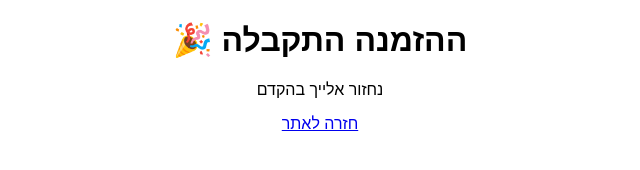
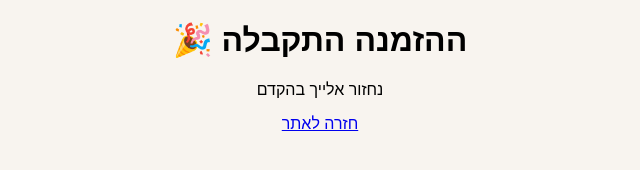
Before and after one commit to margalite95/wig-site, a plain HTML site: page thank-you.html in a window 1280 px wide. Shown: the whole page, without its empty margins (320-960 px from the left). Drawn offline with Linux system fonts and the light colour scheme.

Commit message:
Update thank-you.html

```diff
--- a/thank-you.html
+++ b/thank-you.html
@@ -4,7 +4,8 @@
 <meta charset="UTF-8">
 <title>תודה</title>
 </head>
-<body style="text-align:center;font-family:Arial">
+
+<body style="text-align:center;font-family:Arial;background:#f8f4ef">
 
 <h1>ההזמנה התקבלה 🎉</h1>
 <p>נחזור אלייך בהקדם</p>
```
